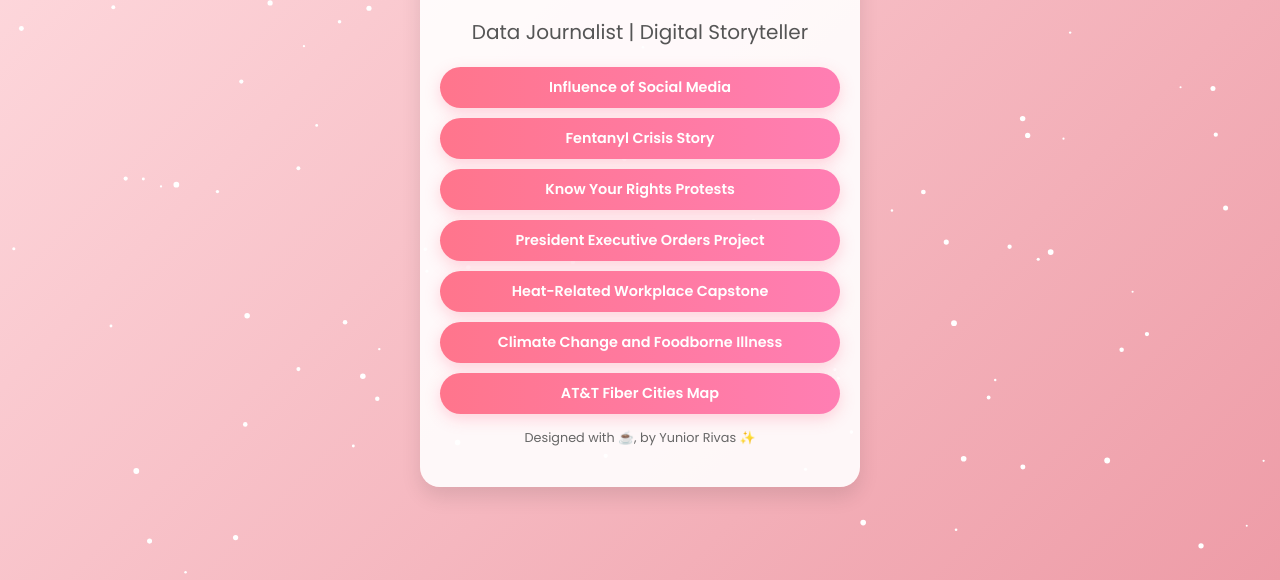
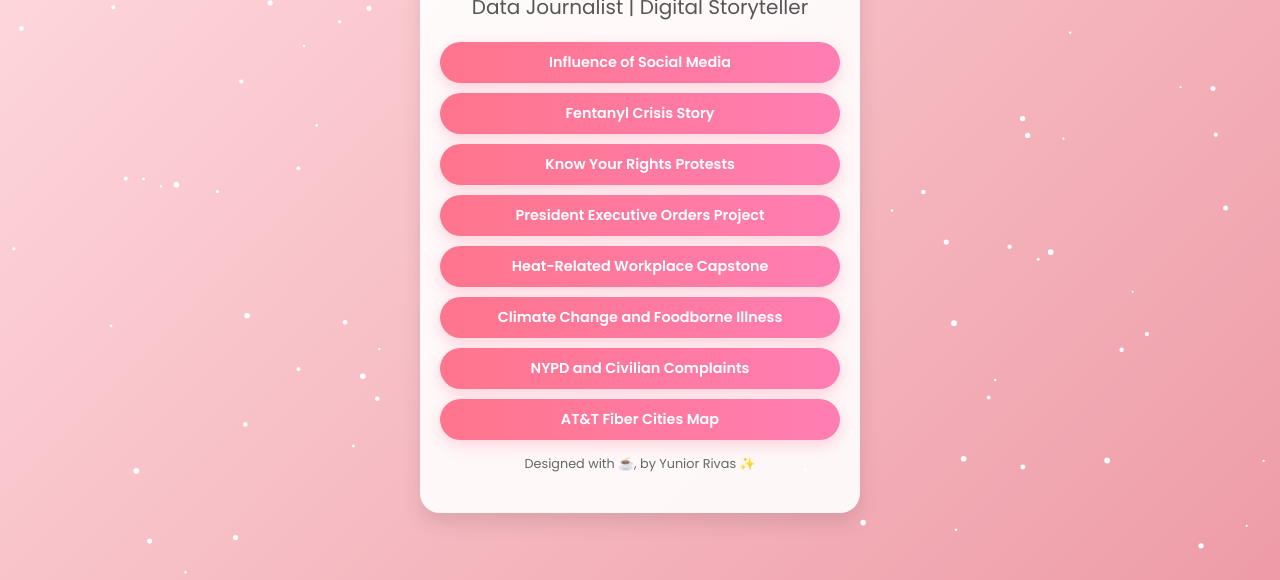
Before and after one commit to YuniorRivas/YuniorPortfolio, a plain HTML site: page index.html in a window 1280 px wide. Shown: the part 220-800 px from the top of the page. Drawn offline with Linux system fonts and the light colour scheme.

Commit message:
Update index.html

```diff
--- a/index.html
+++ b/index.html
@@ -127,6 +127,7 @@
       <a href="https://yuniorrivas.github.io/ExecutiveOrders/" target="_blank">President Executive Orders Project</a>
       <a href="https://yuniorrivas.github.io/Workplace-Heat-Story/" target="_blank">Heat-Related Workplace Capstone</a>
       <a href="https://yuniorrivas.github.io/Science-Feature-Final/" target="_blank">Climate Change and Foodborne Illness</a>
+      <a href="https://yuniorrivas.github.io/CivilianCompaints/" target="_blank">NYPD and Civilian Complaints</a>
       <a href="https://yuniorrivas.github.io/ATTMap/" target="_blank">AT&T Fiber Cities Map</a>
     </div>
 
```
